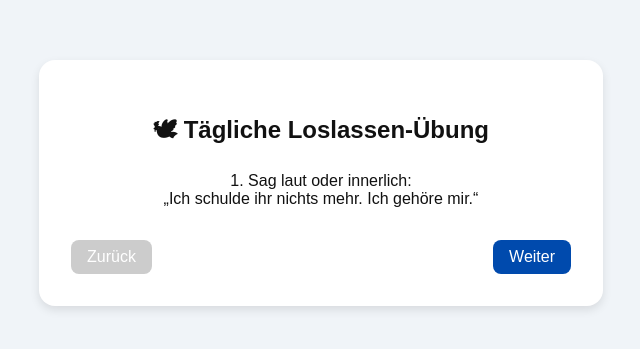
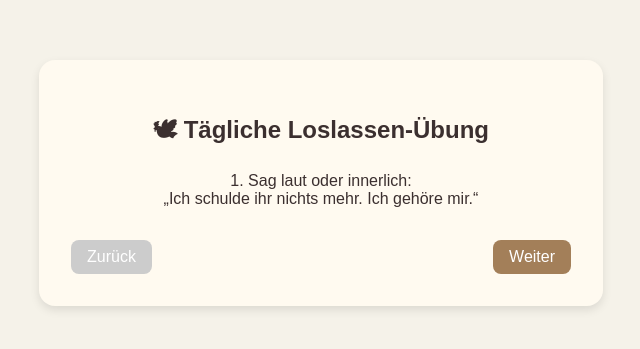
Before and after one commit to TottiToad/torstens-neustart, a plain HTML site: page index.html in a window 1280 px wide. Shown: the part 249-598 px from the top of the page, without its empty margins (319-959 px from the left). Drawn offline with Linux system fonts and the light colour scheme.

Commit message:
Add files via upload

```diff
--- a/index.html
+++ b/index.html
@@ -7,10 +7,10 @@
   <link rel="manifest" href="manifest.json" />
   <link rel="icon" href="assets/icon.png" type="image/png" />
   <style>
-    body { font-family: sans-serif; background: #f0f4f8; color: #111; margin: 0; padding: 2rem; display: flex; flex-direction: column; align-items: center; justify-content: center; height: 100vh; text-align: center; }
-    .card { background: white; padding: 2rem; border-radius: 1rem; box-shadow: 0 4px 10px rgba(0,0,0,0.1); max-width: 500px; width: 100%; }
+    body { font-family: sans-serif; background: #f5f2e9; color: #3b2f2f; margin: 0; padding: 2rem; display: flex; flex-direction: column; align-items: center; justify-content: center; height: 100vh; text-align: center; }
+    .card { background: #fffaf0; padding: 2rem; border-radius: 1rem; box-shadow: 0 4px 10px rgba(0,0,0,0.1); max-width: 500px; width: 100%; }
     .buttons { margin-top: 2rem; display: flex; justify-content: space-between; }
-    button { padding: 0.5rem 1rem; font-size: 1rem; border: none; border-radius: 0.5rem; background: #004aad; color: white; cursor: pointer; }
+    button { padding: 0.5rem 1rem; font-size: 1rem; border: none; border-radius: 0.5rem; background: #a37f59; color: white; cursor: pointer; }
     button:disabled { background: #ccc; cursor: default; }
   </style>
 </head>
@@ -32,10 +32,14 @@
       });
     }
 
-    Notification.requestPermission().then(function(result) {
-      if (result === 'granted') {
-        console.log('Notification permission granted.');
-      }
+    window.addEventListener('load', function() {
+      Notification.requestPermission().then(function(result) {
+        if (result === 'granted') {
+          console.log('Notification permission granted.');
+        } else {
+          console.warn('Notification permission denied.');
+        }
+      });
     });
   </script>
 </body>
```
